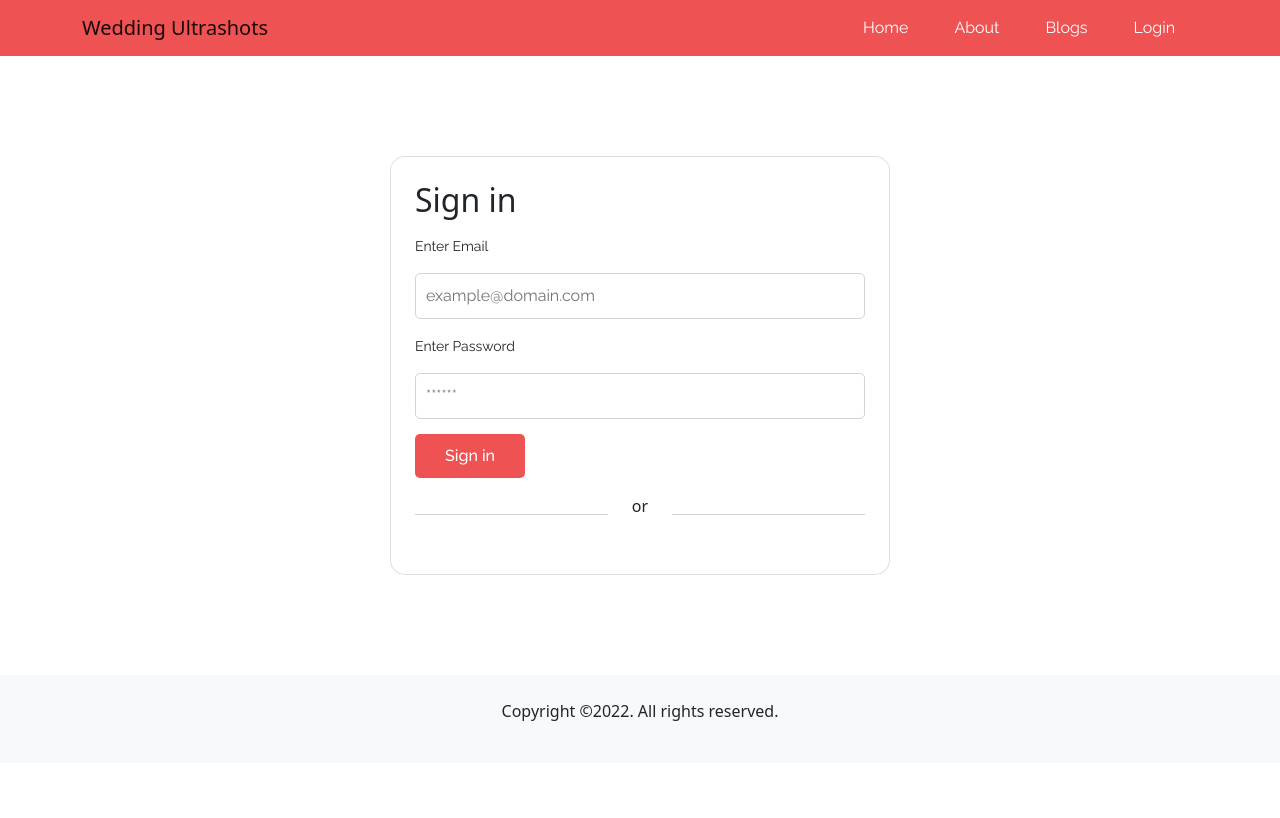
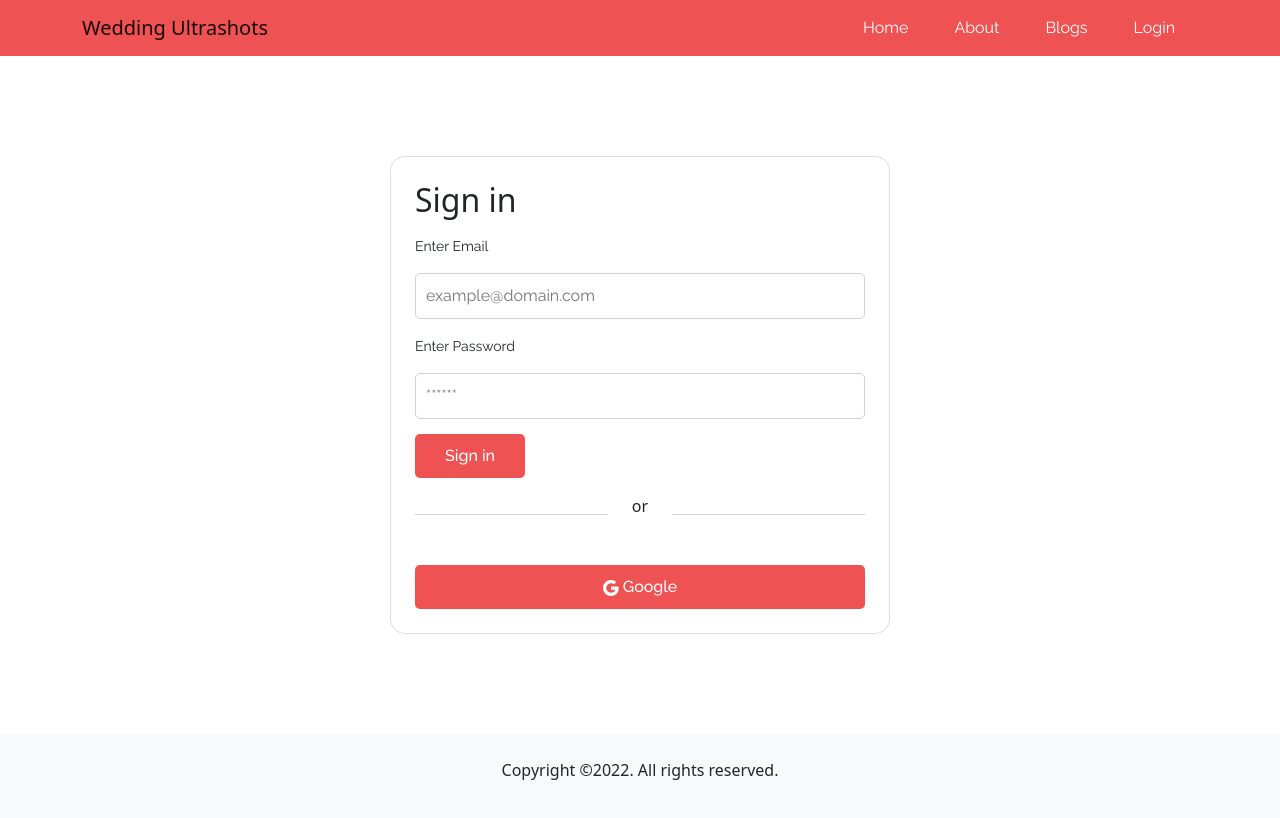
Before and after one commit to devmhimran/wedding-ultra-shots-client, a React (Create React App) app in the folder wedding-ultra-shots/: page /login in a window 1280 px wide. Shown: the top 818 px of the page. Built offline with nearby package versions, Linux system fonts and the light colour scheme.

Commit message:
Added Icon

```diff
--- a/wedding-ultra-shots/package.json
+++ b/wedding-ultra-shots/package.json
@@ -10,6 +10,7 @@
     "react": "^18.0.0",
     "react-bootstrap": "^2.2.3",
     "react-dom": "^18.0.0",
+    "react-icons": "^4.3.1",
     "react-router-dom": "^6.3.0",
     "react-scripts": "5.0.1",
     "web-vitals": "^2.1.4"
--- a/wedding-ultra-shots/src/component/Login/Login.js
+++ b/wedding-ultra-shots/src/component/Login/Login.js
@@ -1,5 +1,6 @@
 import React from 'react';
-import './Login.css'
+import './Login.css';
+import { BsGoogle } from 'react-icons/bs';
 
 const Login = () => {
     return (
@@ -24,8 +25,11 @@ const Login = () => {
                             </div>
                             <div className="divider  d-flex justify-content-center align-items-center py-3">
                                 <span></span>
-                                <p className='mx-4'>or</p>
+                                    <p className='mx-4'>or</p>
                                 <span></span>
+                            </div>
+                            <div className="input__form">
+                                <button className='signin__button w-100'><BsGoogle></BsGoogle> <span>Google</span></button>
                             </div>
                         </form>
                     </div>
```
Also changed, not shown: 1 other file (tests, documents, lock files or other folders).
